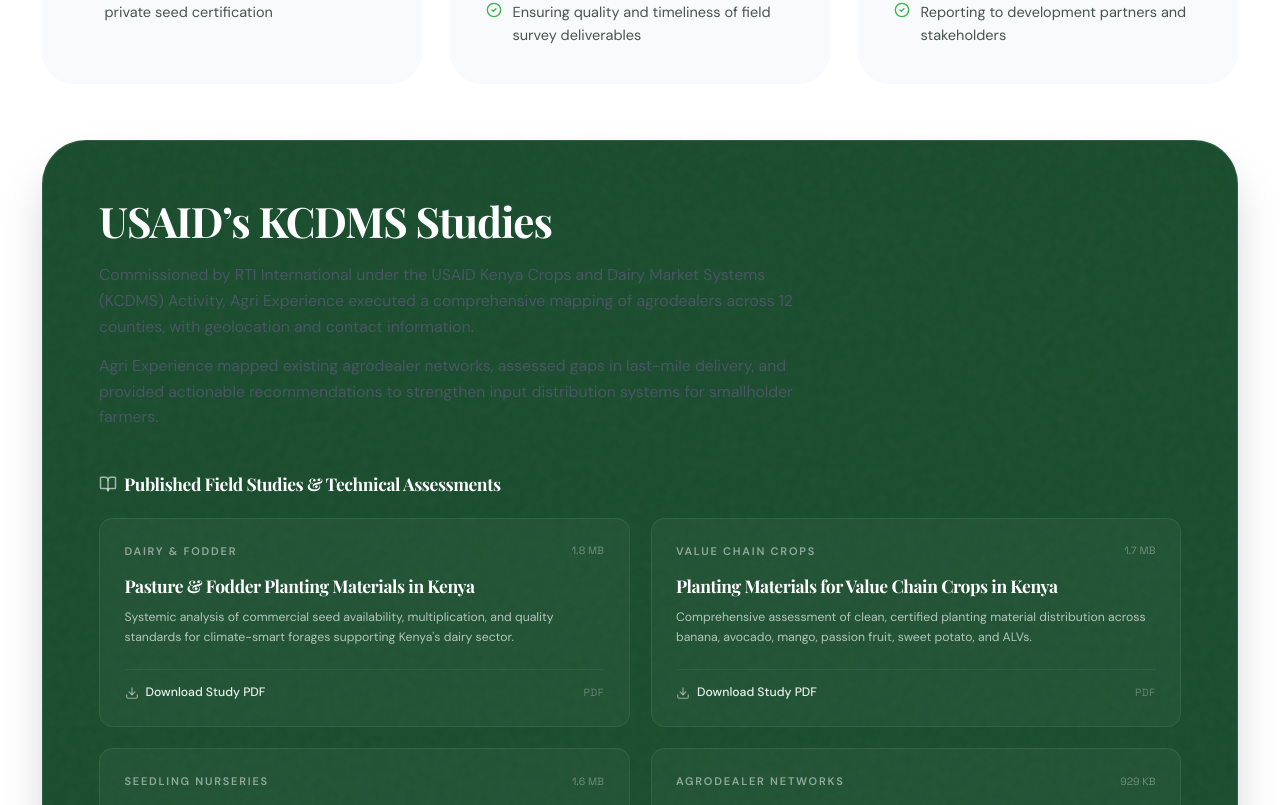
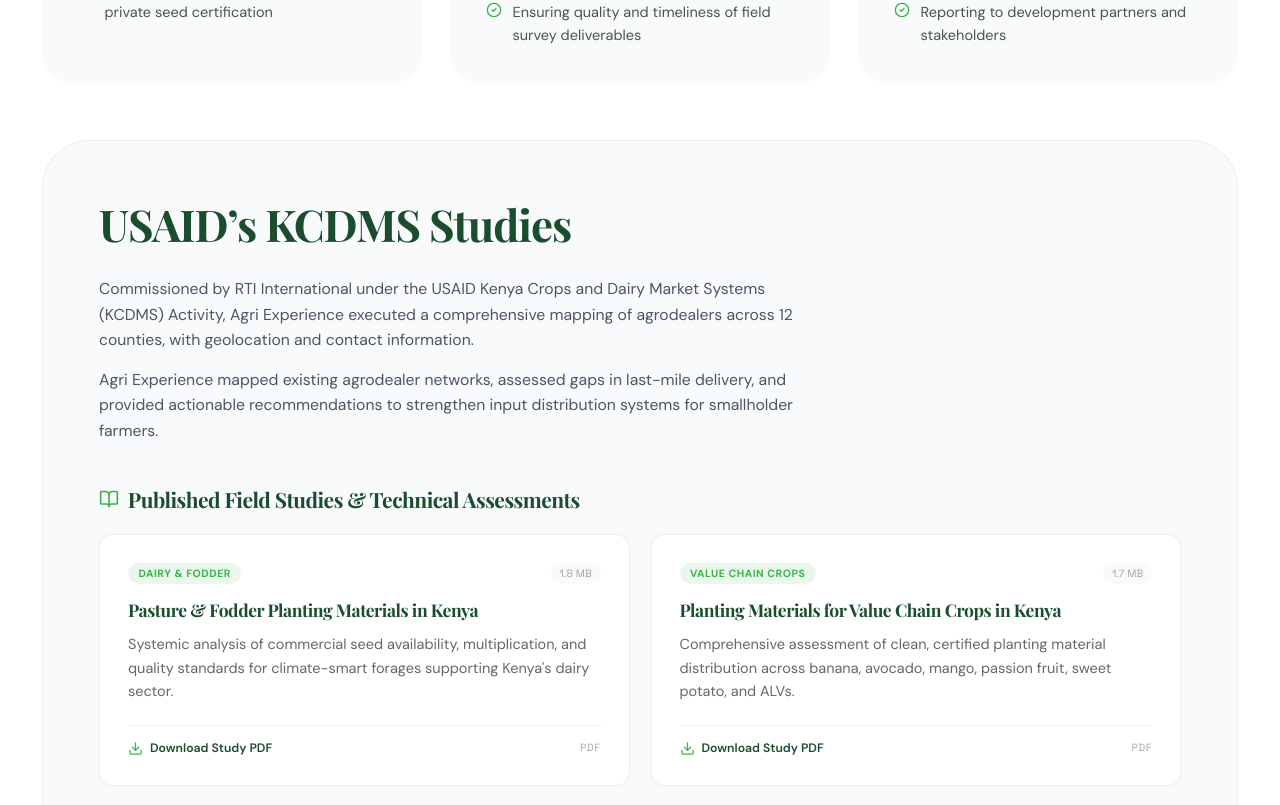
Before and after one commit to KenanWilliam/agri-v1, a Next.js app: page /en/our-work/project-implementation in a window 1280 px wide. Shown: the part 1315-2120 px from the top of the page. Built offline with nearby package versions, Linux system fonts and the light colour scheme.

Commit message:
style(project-implementation): restyle USAID KCDMS Studies section with high-contrast mist background and crisp cards

```diff
--- a/app/[locale]/our-work/project-implementation/page.tsx
+++ b/app/[locale]/our-work/project-implementation/page.tsx
@@ -287,31 +287,19 @@ export default function ProjectImplementationPage() {
               whileInView={{ opacity: 1, y: 0 }}
               viewport={{ once: true }}
               transition={{ duration: 0.7 }}
-              className="rounded-[36px] lg:rounded-[44px] bg-deep-forest overflow-hidden relative border border-white/10 shadow-2xl"
+              className="rounded-[36px] lg:rounded-[48px] bg-mist border border-black/[0.05] p-8 sm:p-12 lg:p-16 relative overflow-hidden"
             >
-              {/* Subtle noise texture */}
-              <div className="absolute inset-0 opacity-[0.03] pointer-events-none">
-                <svg viewBox="0 0 200 200" xmlns="http://www.w3.org/2000/svg">
-                  <filter id="noiseFilterCase">
-                    <feTurbulence
-                      type="fractalNoise"
-                      baseFrequency="0.65"
-                      numOctaves="3"
-                      stitchTiles="stitch"
-                    />
-                  </filter>
-                  <rect width="100%" height="100%" filter="url(#noiseFilterCase)" />
-                </svg>
-              </div>
-
-              <div className="relative z-10 p-6 sm:p-10 lg:p-14 xl:p-16 space-y-10">
+              <div className="relative z-10 space-y-10">
                 {/* ── Title & Explainer Text ── */}
                 <div className="max-w-4xl space-y-5">
-                  <h2 className="text-3xl sm:text-4xl lg:text-5xl font-serif font-bold text-white tracking-tight leading-[1.15]">
+                  <h2
+                    className="font-serif font-bold text-deep-forest tracking-tight pb-2"
+                    style={{ fontSize: 'clamp(1.875rem, 1.3rem + 2vw, 3.25rem)' }}
+                  >
                     {t('cs_title')}
                   </h2>
 
-                  <div className="space-y-4 text-white/80 font-light leading-relaxed text-base sm:text-lg">
+                  <div className="space-y-4 text-charcoal/85 font-normal leading-relaxed text-base sm:text-lg lg:text-[17px]">
                     <p>{t('cs_desc1')}</p>
                     <p>{t('cs_desc2')}</p>
                   </div>
@@ -319,48 +307,48 @@ export default function ProjectImplementationPage() {
 
                 {/* ── 4 Published Studies Grid ── */}
                 <div className="pt-2">
-                  <div className="flex items-center gap-2 mb-6">
-                    <BookOpen size={18} className="text-white/60" />
-                    <h3 className="text-lg sm:text-xl font-serif font-bold text-white">
+                  <div className="flex items-center gap-2.5 mb-6">
+                    <BookOpen size={20} className="text-primary-green" />
+                    <h3 className="text-xl sm:text-2xl font-serif font-bold text-deep-forest">
                       {t('cs_studies_title')}
                     </h3>
                   </div>
 
-                  <div className="grid grid-cols-1 md:grid-cols-2 gap-5 sm:gap-6">
+                  <div className="grid grid-cols-1 md:grid-cols-2 gap-6">
                     {kcdmsStudies.map((study, idx) => (
                       <div
                         key={idx}
-                        className="group flex flex-col justify-between p-6 sm:p-7 rounded-2xl bg-white/[0.035] hover:bg-white/[0.065] border border-white/[0.08] hover:border-white/20 transition-all duration-300"
+                        className="group flex flex-col justify-between p-7 sm:p-8 rounded-2xl bg-white border border-black/[0.06] hover:border-primary-green/40 hover:shadow-lg hover:shadow-primary-green/[0.04] transition-all duration-300"
                       >
                         <div>
                           <div className="flex items-center justify-between gap-3 mb-4">
-                            <span className="text-[11px] font-semibold tracking-[0.16em] uppercase text-white/50">
+                            <span className="text-xs font-bold uppercase tracking-wider text-primary-green bg-primary-green/10 px-3 py-1 rounded-full">
                               {study.tag}
                             </span>
-                            <span className="text-xs font-mono text-white/35">
+                            <span className="text-xs font-mono text-charcoal/40 bg-mist px-2.5 py-1 rounded-md">
                               {study.size}
                             </span>
                           </div>
 
-                          <h4 className="text-lg sm:text-xl font-serif font-bold text-white mb-3 leading-snug group-hover:text-primary-green transition-colors">
+                          <h4 className="text-xl font-serif font-bold text-deep-forest mb-3 leading-snug group-hover:text-primary-green transition-colors">
                             {study.title}
                           </h4>
 
-                          <p className="text-white/65 font-light text-sm leading-relaxed mb-6">
+                          <p className="text-charcoal/70 font-light text-sm sm:text-[14.5px] leading-relaxed mb-6">
                             {study.desc}
                           </p>
                         </div>
 
-                        <div className="pt-4 border-t border-white/[0.06] flex items-center justify-between">
+                        <div className="pt-4 border-t border-black/[0.05] flex items-center justify-between">
                           <a
                             href={study.file}
                             download
-                            className="inline-flex items-center gap-2 text-sm font-medium text-white/90 hover:text-white transition-colors"
+                            className="inline-flex items-center gap-2 text-sm font-semibold text-deep-forest hover:text-primary-green transition-colors"
                           >
-                            <Download size={14} className="text-white/50 group-hover:text-white transition-colors" />
+                            <Download size={15} className="text-primary-green" />
                             <span>{t('cs_download_pdf')}</span>
                           </a>
-                          <span className="text-xs text-white/30 uppercase font-mono tracking-wider">PDF</span>
+                          <span className="text-xs text-charcoal/40 uppercase font-mono tracking-wider">PDF</span>
                         </div>
                       </div>
                     ))}
@@ -368,13 +356,15 @@ export default function ProjectImplementationPage() {
                 </div>
 
                 {/* ── Bottom Link to Resource Library ── */}
-                <div className="pt-4 flex items-center justify-center sm:justify-start">
+                <div className="pt-4 flex items-center justify-start">
                   <Link
                     href="/resources?tab=scoping-studies"
-                    className="inline-flex items-center gap-2 text-sm font-medium text-white/80 hover:text-white transition-colors px-6 py-3 rounded-full bg-white/[0.06] hover:bg-white/10 border border-white/10"
+                    className="group relative overflow-hidden inline-flex items-center gap-2 px-7 py-3.5 bg-deep-forest text-white rounded-full font-semibold text-sm hover:bg-deep-forest/90 transition-all shadow-sm"
                   >
-                    {t('cs_view_all_studies')}
-                    <ArrowRight size={14} />
+                    <RollingText className="gap-2">
+                      {t('cs_view_all_studies')}
+                      <ArrowRight size={15} className="transform rotate-[-45deg] group-hover:rotate-0 transition-transform duration-300 ease-out shrink-0" />
+                    </RollingText>
                   </Link>
                 </div>
               </div>
```
